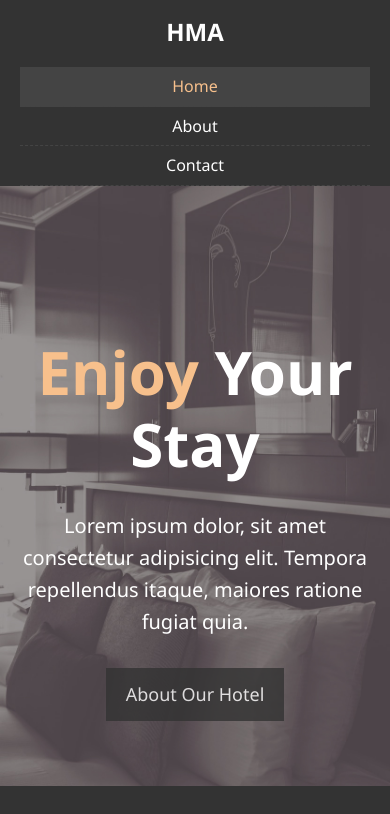
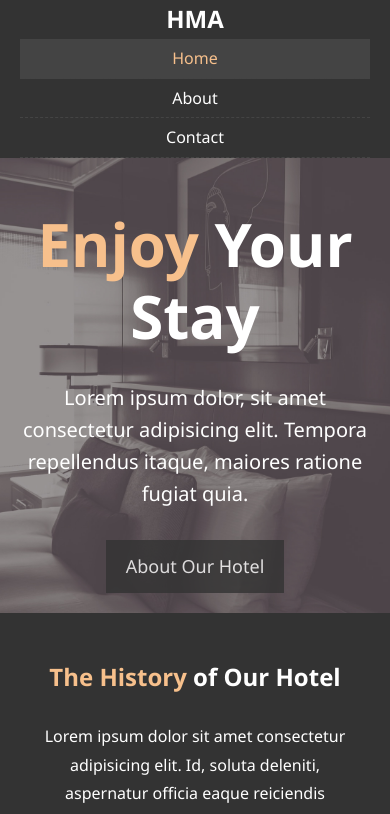
Before and after one commit to EllisMin/hotel-web, a plain HTML site: page index.html in a window 390 px wide. Shown: the top 814 px of the page. Drawn offline with Linux system fonts and the light colour scheme; files whose address does not match are found by name.

Commit message:
changed paddings for smaller devices

```diff
--- a/css/mobile.css
+++ b/css/mobile.css
@@ -1,9 +1,13 @@
 /* body { */
 /* display: none; */
 /* } */
+
+/* Nav bar */
 #nav-bar .logo {
   float: none;
   text-align: center;
+  padding-top: 5px;
+  padding-bottom: 5px;
 }
 
 #nav-bar ul,
@@ -14,7 +18,14 @@
   padding: 5px;
   border-bottom: #444 dashed 1px;
 }
-
+/* Showcase */
+#showcase {
+  height: 100%;
+}
+#showcase .showcase-content {
+  padding-top: 50px;
+  padding-bottom: 20px;
+}
 /* Home Info */
 #home-info {
   height: 550px;
@@ -30,7 +41,7 @@
 .box {
   float: none;
   width: 100%;
-  padding: 20px
+  padding: 20px;
 }
 
 /* About Info */
@@ -47,7 +58,9 @@
 }
 
 /* Contact */
+#contact-form .container p {
+  text-align: center;
+}
 #contact-info .box {
   border-bottom: 1px #444 dashed;
-
 }
--- a/css/styles.css
+++ b/css/styles.css
@@ -102,6 +102,7 @@ p {
   background: #333;
   color: #fff;
   overflow: auto;
+  /* height: 100%; */
 }
 
 #nav-bar a {
@@ -111,7 +112,7 @@ p {
 /* Add float */
 #nav-bar .logo {
   float: left;
-  padding-top: 18px;
+  padding-top: 10px;
 }
 
 #nav-bar ul {
@@ -124,7 +125,7 @@ p {
 }
 #nav-bar ul li a {
   display: block;
-  padding: 20px;
+  padding: 15px;
   text-align: center;
 }
 
```
